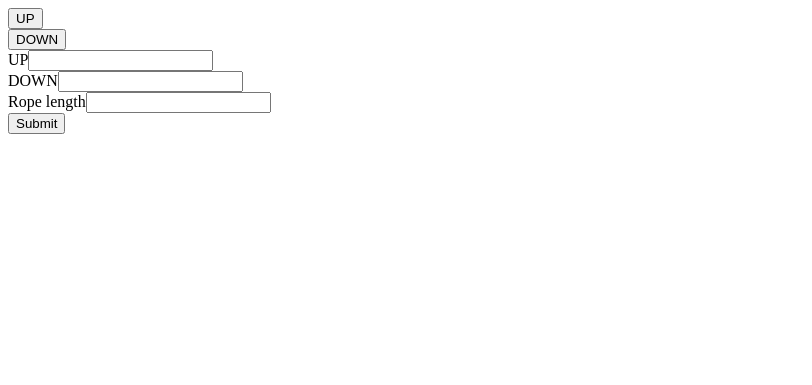
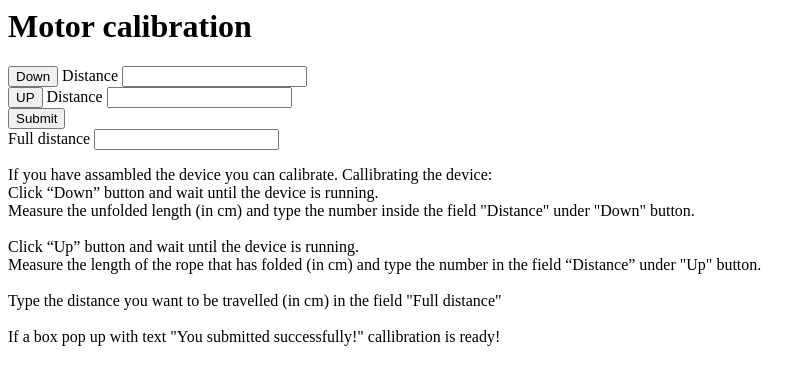
Before and after one commit to ocean-treasures/backend, a Django app: template game/templates/calibrate.html in a window 1280 px wide. Shown: the top 385 px of the page, without its empty margins (0-812 px from the left). Run offline with Django 3.2, Linux system fonts and the light colour scheme; the template is opened without the code that fills it, so the values that code supplies are empty; parts of the project's set-up code (start-up, migrations or seed data) failed here and were passed over; some libraries are stand-ins or nearby versions.

Commit message:
Finishing

```diff
--- a/game/templates/calibrate.html
+++ b/game/templates/calibrate.html
@@ -1,19 +1,32 @@
+
+{% load static %}
+<{%static "css/style.css"%}>
+
 <html>
-    <body>
+
+<head>
+
+
+	<title> Motor calibration </title>
+    <link href="{%static "css/style.css"%}" type="text/css" rel="stylesheet">
         <script src="https://ajax.googleapis.com/ajax/libs/jquery/3.2.1/jquery.min.js"></script>
         <script type="text/javascript">
-        let duration = 2;
+        let duration = 1;
         function up() {
+	        if (confirm("Going up.") == true) {
 	            $.ajax({
+
 	                    url: `/game/move_up/${duration}`,
 	                    async: false,
 	                    success: function() {
 	                            console.log("Done:", arguments)
 	                    }
 	            });
+	        }
         };
 
         function down() {
+            if (confirm("Going down.") == true) {
 	                $.ajax({
 	                    url: `/game/move_down/${duration}`,
 	                    async: false,
@@ -22,8 +35,10 @@
 	                    }
 	            });
 	        }
+        }
 
 	function submit() {
+		if (confirm("Submit?") == true) {
 			const data = {
 				lenght_going_up: $('#lenght_going_up').val(),
 				lenght_going_down: $('#lenght_going_down').val(),
@@ -46,16 +61,54 @@
 				dataType: 'json',
 				success: function() {
 					console.log('Updated:', arguments)
+					window.alert("You submitted successfully!")
 				}
 			})
-
+		}
 	}
 </script>
-        <button onclick="up();">UP</button><br/>
-        <button onclick="down();">DOWN</button><br/>
-        <label for="lenght_going_up">UP</label><input type="number" name="lenght_going_up" id="lenght_going_up"><br/>
-        <label for="lenght_going_down">DOWN</label><input type="number" name="lenght_going_down" id="lenght_going_down"><br/>
-        <label for="rope_lenght">Rope length</label><input type="number" name="rope_lenght" id="rope_lenght"><br/>
-        <button onclick="submit();">Submit</button><br/>
+
+</head>
+
+<body>
+
+	<div class="wrapper">
+		<header class="page-header">
+			<h1 style="">Motor calibration</h1>
+		</header>
+		<div class="content">
+			<div class="content-wrap">
+				<div class="field-box disabled">
+					<button class="btn" onclick="down();" id="down">Down</button>
+					<label for="lenght_going_down">Distance </label>
+					<input type="number" name="lenght_going_down" id="lenght_going_down" >
+				</div>
+				<div class="field-box disabled">
+					<button class="btn" onclick="up();" id="up"> UP</button >
+					<label for="lenght_going_up">Distance </label>
+					<input type="number" name="lenght_going_up" id="lenght_going_up" >
+					<input type="submit"
+       style="position: absolute; left: -9999px; width: 1px; height: 1px;"
+       tabindex="-1" />
+				</div>
+				<div class="field-box disabled">
+					<button class="btn" onclick="submit();" id="submit">Submit</button><br/>
+					<label for="rope_lenght" id="fullLength">Full distance </label>
+					<input type="number" name="rope_lenght" id="rope_lenght" >
+				</div>
+			</div>
+		</div>
+		<p>
+		If you have assambled the device you can calibrate.</b>
+				Callibrating the device:</br>
+				Click “Down” button and wait until the device is running. </br>
+				Measure the unfolded length (in cm) and type the number inside the field "Distance" under "Down" button. </br></br>
+				Click “Up” button and wait until the device is running.</br>
+				Measure the length of the rope that has folded (in cm) and type the number in the field “Distance” under "Up" button.</br></br>
+				Type the distance you want to be travelled (in cm) in the field "Full distance"</br></br>
+				If a box pop up with text "You submitted successfully!" callibration is ready!</br>
+			</p>
+	</div>
+
 </body>
 </html>
```
Also changed, not shown: game/admin.py (+4 -3 lines), game/views.py (+18 -10 lines). Lines whose indentation alone changed are shown as unchanged.
